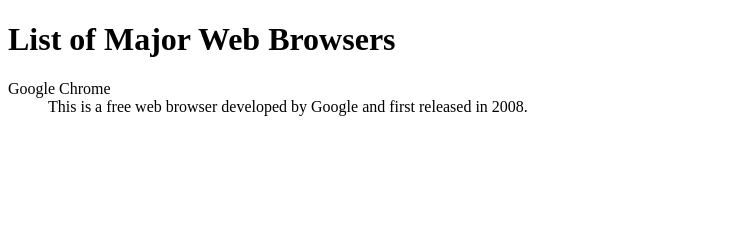
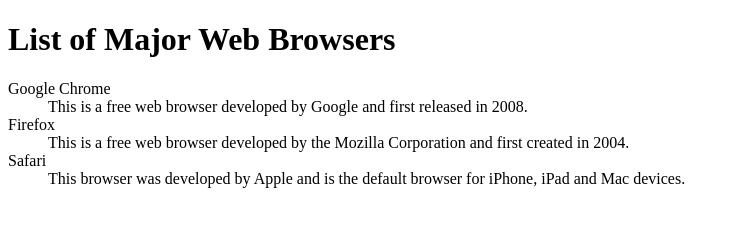
Before and after one commit to safariousman02-byte/BUILDING-A-LIST-OF-MAJOR-WEB-BROWSER, a plain HTML site: page index.html in a window 1280 px wide. Shown: the whole page, without its empty margins (0-740 px from the left). Drawn offline with Linux system fonts and the light colour scheme.

Commit message:
adding component to show the effect of dd

```diff
--- a/index.html
+++ b/index.html
@@ -11,7 +11,13 @@
             <dt>Google Chrome</dt>
             <dd>This is a free web browser developed by Google and first released in 2008.</dd>
 
+            <dt>Firefox</dt>
+            <dd>This is a free web browser developed by the Mozilla Corporation and first created in 2004.</dd>
 
+            <dt>Safari</dt>
+            <dd>
+                This browser was developed by Apple and is the default browser for iPhone, iPad and Mac devices.
+            </dd>
         </dl>
     </body>
 </html>
```
Also changed, not shown: 1 other file.
